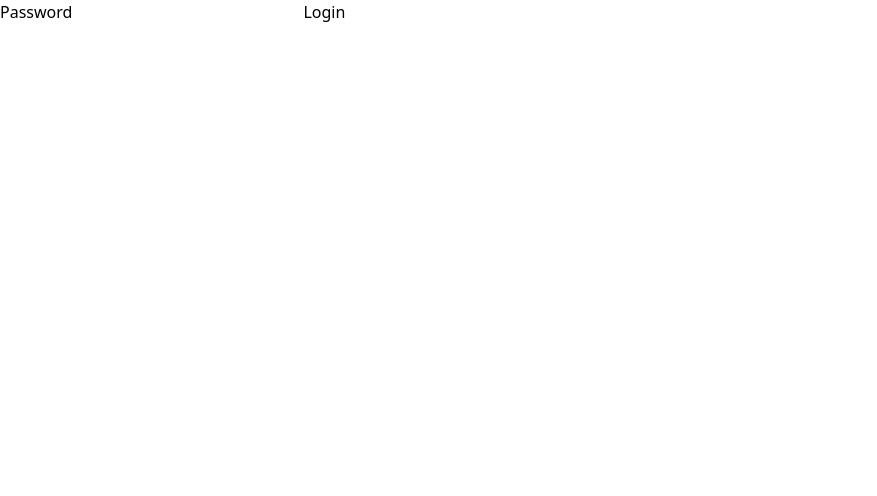
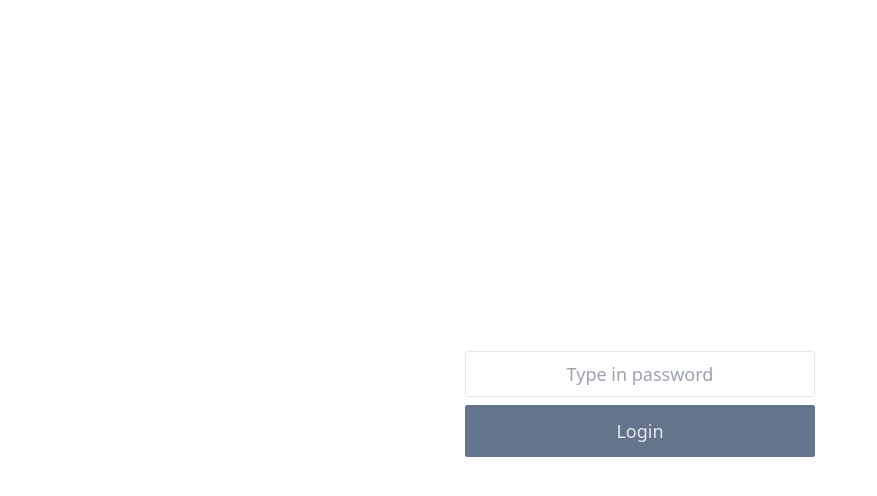
Before and after one commit to rejnowicz281/blog-cms, a React (Vite) app: page /blog-cms/login in a window 1280 px wide. Shown: the top 496 px of the page, without its empty margins (0-877 px from the left). Built offline with nearby package versions, Linux system fonts and the light colour scheme.

Commit message:
Style Login component with tailwind

```diff
--- a/src/components/Auth/Login.jsx
+++ b/src/components/Auth/Login.jsx
@@ -21,13 +21,23 @@ function Login({ setAuthenticated }) {
     }
 
     return (
-        <div>
-            {error && <p>{error}</p>}
-            <form onSubmit={handleSubmit}>
-                <label htmlFor="password">Password</label>
-                <input type="password" id="password" value={password} onChange={(e) => setPassword(e.target.value)} />
-
-                <button type="submit">Login</button>
+        <div className="flex text-lg justify-center h-screen items-center text-stone-600 flex-col">
+            {error && <span className="text-red-600">{error}</span>}
+            <form onSubmit={handleSubmit} className="text-center">
+                <input
+                    className="text-black text-center border w-full p-2 mt-2 mb-2 rounded-sm"
+                    type="password"
+                    id="password"
+                    value={password}
+                    placeholder="Type in password"
+                    onChange={(e) => setPassword(e.target.value)}
+                />
+                <button
+                    className="bg-slate-500 hover:bg-slate-600 transition-colors text-slate-200 w-full rounded-sm p-3"
+                    type="submit"
+                >
+                    Login
+                </button>
             </form>
         </div>
     );
```
